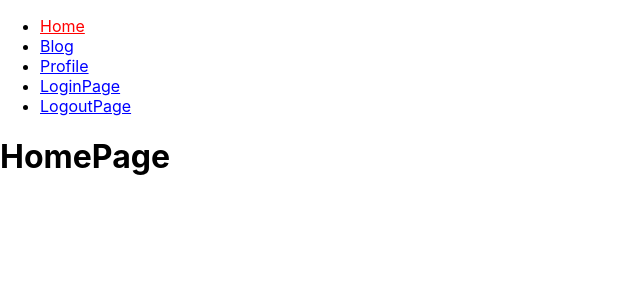
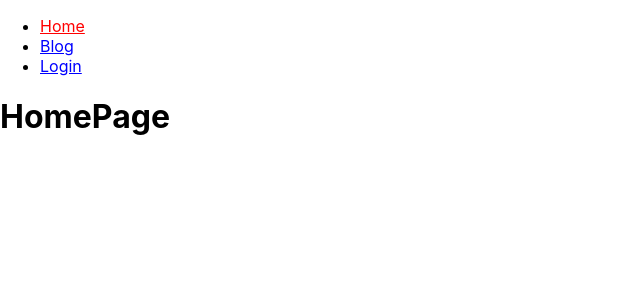
Before and after one commit to SkivaDev/curso-react-router, a React (Create React App) app: page / in a window 1280 px wide. Shown: the top 300 px of the page, without its empty margins (0-640 px from the left). Built offline with nearby package versions, Linux system fonts and the light colour scheme.

Commit message:
menu con rutas publicas y privadas

```diff
--- a/src/Menu.jsx
+++ b/src/Menu.jsx
@@ -1,11 +1,19 @@
 import React from "react";
 import { NavLink } from "react-router-dom";
+import { useAuth } from "./auth";
 
 function Menu() {
+  const auth = useAuth();
+
   return (
     <nav>
       <ul>
-        {routes.map((route) => (
+        {routes.map((route) => {
+          if(route.publicOnly && auth.user) return null;
+          if(route.private && !auth.user) return null;
+
+
+          return (
             <li key={route.to}>
               <NavLink
                 style={({ isActive }) => ({
@@ -17,7 +25,8 @@
                 {route.text}
               </NavLink>
             </li>
-        ))}
+          )
+        })}
       </ul>
     </nav>
   );
@@ -27,22 +36,28 @@
 routes.push({
   to: "/",
   text: "Home",
+  private: false,
 });
 routes.push({
   to: "/blog",
   text: "Blog",
+  private: false,
 });
 routes.push({
   to: "/profile",
   text: "Profile",
+  private: true,
 });
 routes.push({
   to: "/login",
-  text: "LoginPage",
+  text: "Login",
+  private: false,
+  publicOnly: true,
 });
 routes.push({
   to: "/logout",
-  text: "LogoutPage",
+  text: "Logout",
+  private: true,
 });
 
 export default Menu;
```
Lines whose indentation alone changed are shown as unchanged.
